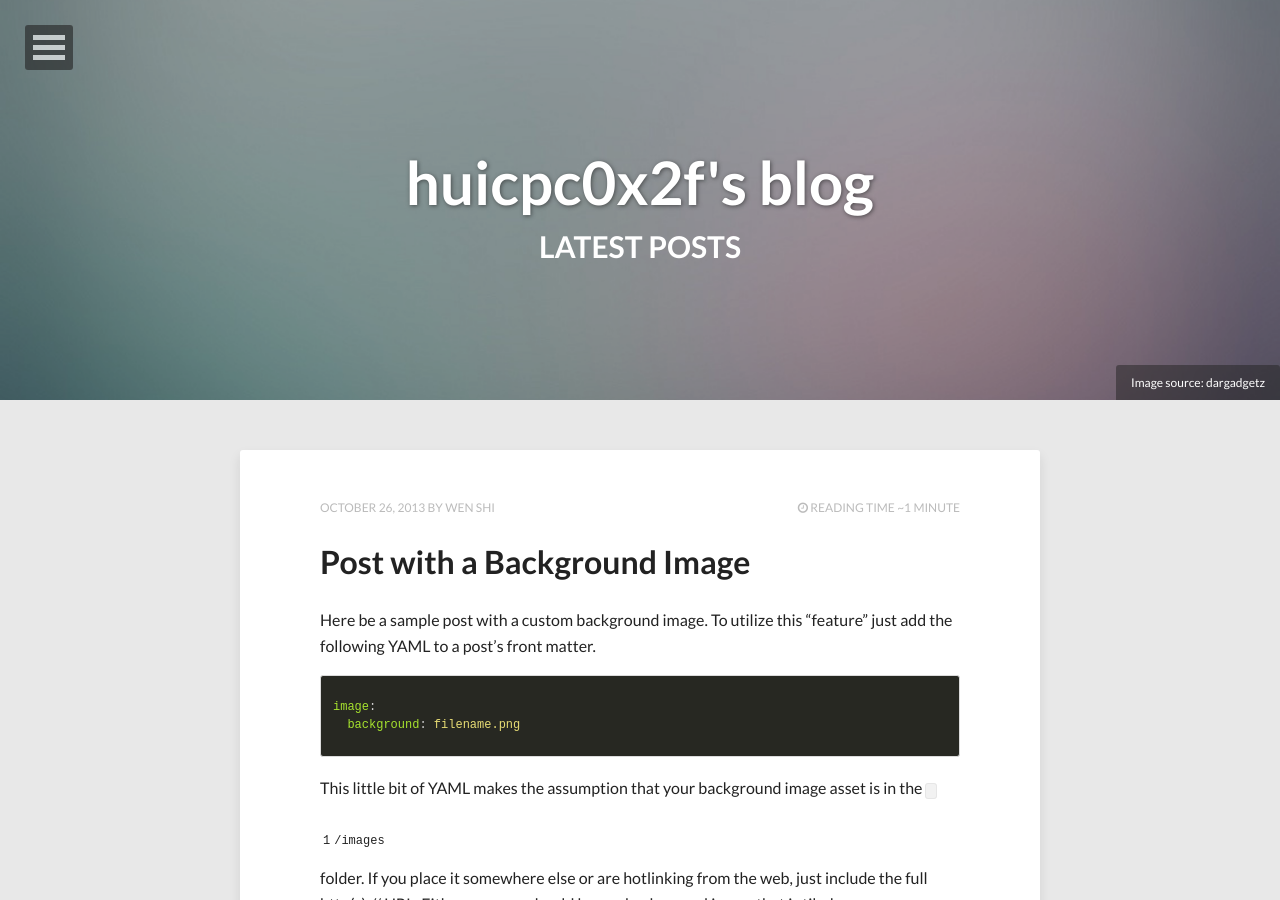
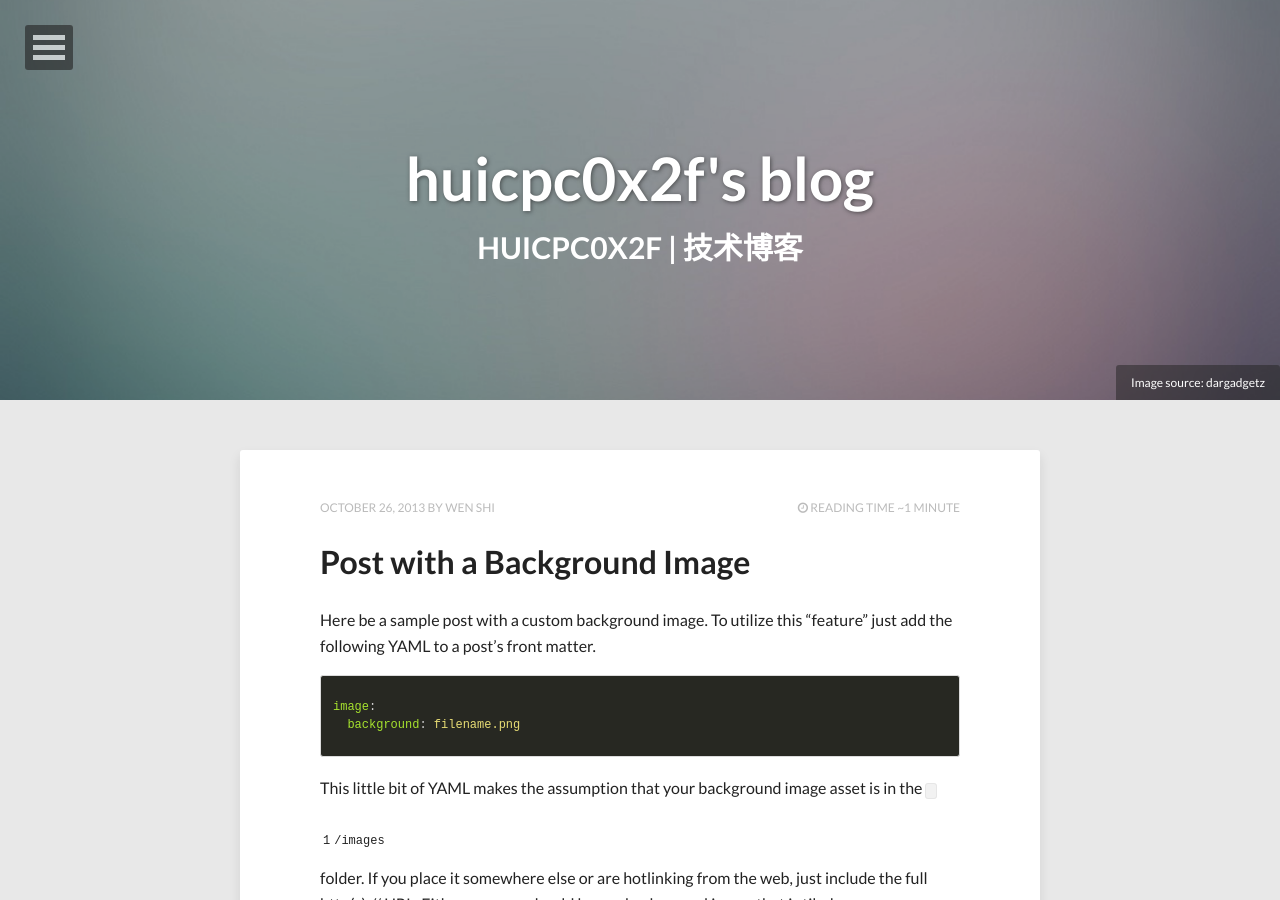
Before and after one commit to huicpc0215/huicpc0215.github.io, a Jekyll site: the page built from index.html, in a window 1280 px wide and 900 px high. Built offline with Jekyll 4.4.1, drawn with Linux system fonts in a browser that asks for light colours; nearby versions of some CDN libraries; the list of posts is cut into pages by our own code.

Commit message:
更新首页标题和描述

```diff
--- a/index.html
+++ b/index.html
@@ -1,8 +1,8 @@
 ---
 layout: post-index
-title: Latest Posts
-description: "Describe this nonsense."
-tags: [Jekyll, theme, themes, responsive, blog, modern]
+title: huicpc0x2f | 技术博客
+description: 分享题解和技术细节，享受编码的乐趣。
+tags: [huicpc0215, Algorithm, blog, life, c++]
 comments: false
 image:
   feature: abstract-1.jpg
```
